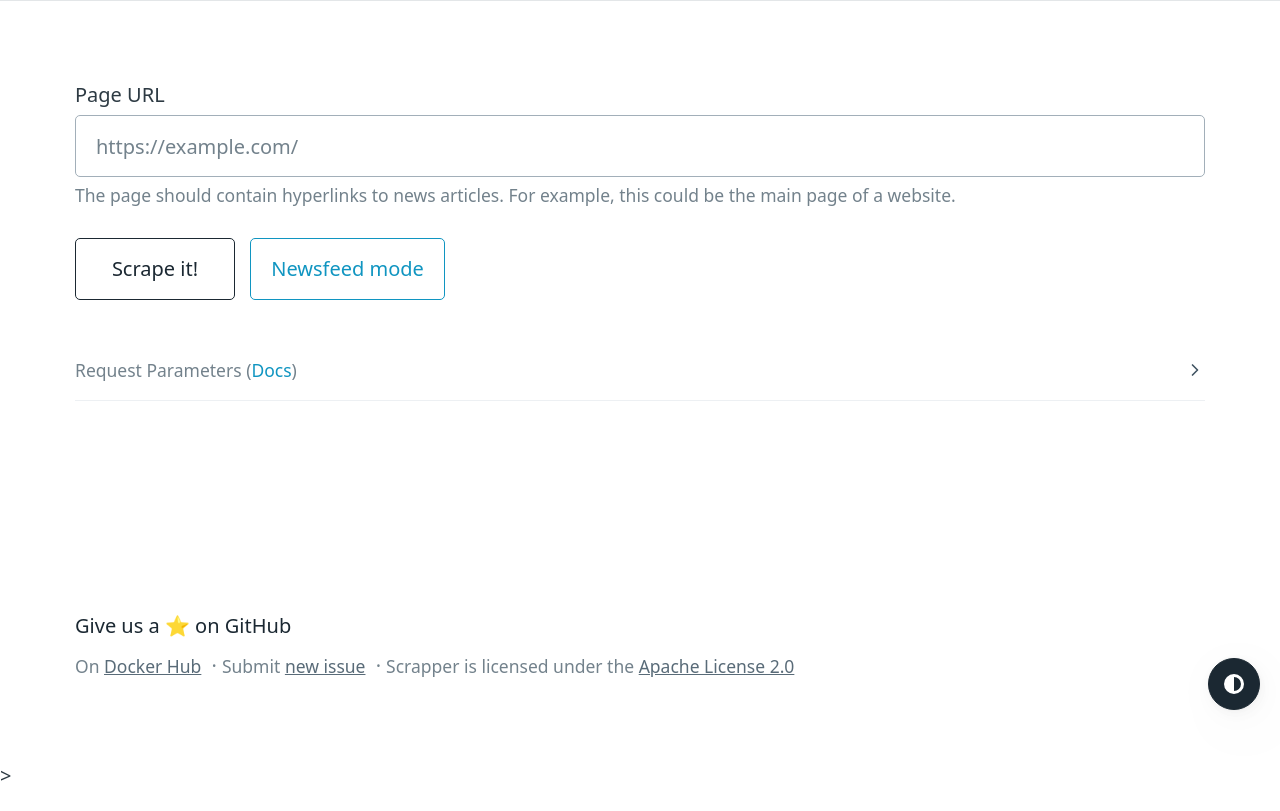
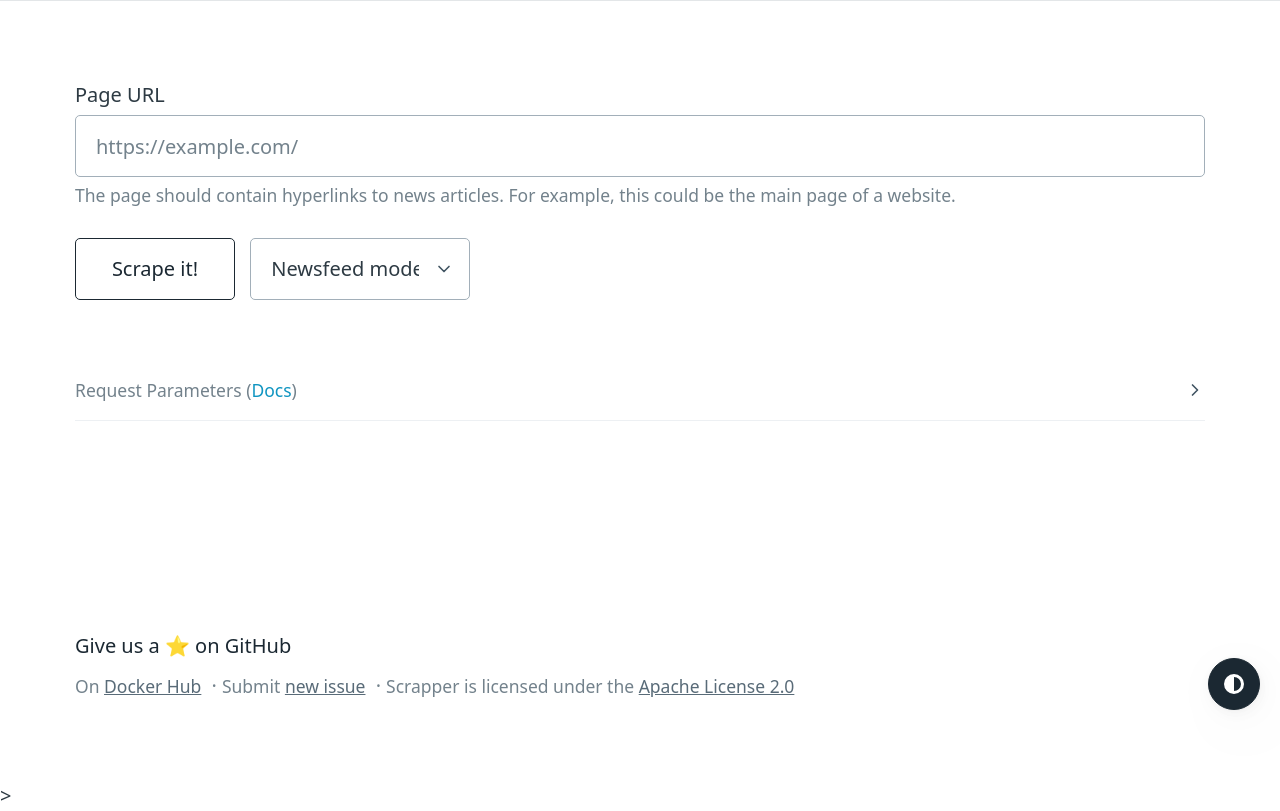
Before and after one commit to amerkurev/scrapper, a Flask app: page /newsfeed-parser in a window 1280 px wide. Shown: the part 70-881 px from the top of the page. Before the commit the page ends 851 px from the top, so only its background shows below. Run offline with Flask 2, Linux system fonts and the light colour scheme.

Commit message:
newsfeed parser mode (alpha)

```diff
--- a/scrapper/parser/links.py
+++ b/scrapper/parser/links.py
@@ -44,7 +44,11 @@ def parse(request, args, _id):
     # median length of text and words more than 40 and 3
     links = []
     for key, group in links_dict.items():
-        stat = get_stat(group)
+        stat = get_stat(
+            group,
+            text_len_threshold=args.text_len_threshold,
+            words_threshold=args.words_threshold,
+        )
         if stat['approved']:
             links.extend(group)
 
@@ -95,11 +99,11 @@ def make_key(link):
     return hashlib.sha1(s.encode()).hexdigest()[:7]  # because 7 chars is enough for uniqueness
 
 
-def get_stat(links):
+def get_stat(links, text_len_threshold, words_threshold):
     # Get stat for group of links
     median_text_len = median([len(x['text']) for x in links])
     median_words_count = median([len(x['words']) for x in links])
-    approved = median_text_len > 40 and median_words_count > 3
+    approved = median_text_len > text_len_threshold and median_words_count > words_threshold
     return {
         'count': len(links),
         'median_text_len': median_text_len,
--- a/scrapper/scripts/parser/links.js
+++ b/scrapper/scripts/parser/links.js
@@ -20,6 +20,8 @@
     function splitIntoWords(str) {
         return str.split(/[\r\n\s]+/).filter(s => s.length > 0);
     }
+
+    let restrictedHrefs = ["", "/", "#", "javascript:void(0)", "javascript:;"];
 
     try {
         // mark elements that are not visible
@@ -54,7 +56,7 @@
             if (seenHrefs.has(href)) continue;
             seenHrefs.add(href);
 
-            if (text && href && href !== "/" && href !== "#" && href !== "javascript:void(0)") {
+            if (text && href && !restrictedHrefs.includes(href)) {
                 // get the computed style of the link and its parent
                 let style = window.getComputedStyle(elements[i]);
                 let parentStyle = window.getComputedStyle(elements[i].parentNode);
--- a/scrapper/static/custom.css
+++ b/scrapper/static/custom.css
@@ -387,9 +387,14 @@ a.logo, a.logo:hover, a.logo:focus, a.logo:active {
   color: var(--h1-color);
 }
 
-a[role=button] {
+a.scrape-it {
   margin-right: 10px;
   min-width: 8rem;
+}
+
+select.select-parser-mode {
+  display: inline-block;
+  width: 11rem;
 }
 
 article.newsfeed ol li {
--- a/scrapper/static/query.js
+++ b/scrapper/static/query.js
@@ -28,7 +28,7 @@
             .join("&");
     };
 
-    let parserMode = document.getElementById("parser-mode");
+    let parserMode = document.getElementById("select-parser-mode");
     let scrapeIt = document.getElementById("scrape-it");
     scrapeIt.addEventListener("click", (e) => {
         e.preventDefault();
--- a/scrapper/templates/index.html
+++ b/scrapper/templates/index.html
@@ -26,7 +26,7 @@
         {% else %}
         <strong><a href="/" class="logo">Scrapper</a></strong>
         {% endif %}
-        <g-emoji class="g-emoji" alias="broom" fallback-src="https://github.githubassets.com/images/icons/emoji/unicode/1f9f9.png">🧹</g-emoji>
+        <span>🧹</span>
       </li>
     </ul>
     <ul>
@@ -42,23 +42,26 @@
       <div>
         <form>
           <label for="url">Page URL</label>
+          <input type="email" id="url" name="email" placeholder="https://example.com/{% if not context.newsfeed %}article.html{% endif %}" required>
           {% if context.newsfeed %}
-          <input type="email" id="url" name="email" placeholder="https://example.com/" required>
           <small>The page should contain hyperlinks to news articles. For example, this could be the main page of a website.</small>
           {% else %}
-          <input type="email" id="url" name="email" placeholder="https://example.com/article.html" required>
           <small>The page should contain the text of the article that needs to be extracted from.</small>
           {% endif %}
         </form>
         <ul id="errors" class="errors">
         </ul>
         <p>
-          <a href="" role="button" class="contrast outline" aria-label="scrape-it" id="scrape-it">Scrape it!</a>
-          {% if context.newsfeed %}
-          <a href="/" role="button" class="outline" id="parser-mode" data-tooltip="Click on the button to switch the parser mode. The current mode is Newsfeed mode.">Newsfeed mode</a>
-          {% else %}
-          <a href="/newsfeed-parser" role="button" class="outline" id="parser-mode" data-tooltip="Click on the button to switch the parser mode. The current mode is Article mode.">Article mode</a>
-          {% endif %}
+          <a href="" role="button" class="contrast outline scrape-it" aria-label="scrape-it" id="scrape-it">Scrape it!</a>
+          <select id="select-parser-mode" class="select-parser-mode" required onchange="location = this.value;">
+            {% if context.newsfeed %}
+            <option value="/">Article mode</option>
+            <option value="/newsfeed-parser" selected>Newsfeed mode</option>
+            {% else %}
+            <option value="/" selected>Article mode</option>
+            <option value="/newsfeed-parser">Newsfeed mode</option>
+            {% endif %}
+          </select>
         </p>
         <br>
         <div>
@@ -79,7 +82,7 @@
   <footer>
     <div class="container">
       <ul>
-        <li><a href="https://github.com/amerkurev/scrapper" class="contrast">Give us a <g-emoji class="g-emoji" alias="star" fallback-src="https://github.githubassets.com/images/icons/emoji/unicode/2b50.png">⭐</g-emoji> on GitHub</a></li>
+        <li><a href="https://github.com/amerkurev/scrapper" class="contrast">Give us a <span>⭐</span> on GitHub</a></li>
       </ul>
       <ul>
         <li><small>On <a href="https://hub.docker.com/r/amerkurev/scrapper" class="secondary">Docker Hub</a></small></li>
--- a/scrapper/templates/view.html
+++ b/scrapper/templates/view.html
@@ -26,7 +26,7 @@
         {% else %}
         <strong><a href="/" class="logo">Scrapper</a></strong>
         {% endif %}
-        <g-emoji class="g-emoji" alias="broom" fallback-src="https://github.githubassets.com/images/icons/emoji/unicode/1f9f9.png">🧹</g-emoji>
+        <span>🧹</span>
       </li>
     </ul>
     <ul>
@@ -70,7 +70,7 @@
   <footer>
     <div class="container">
       <ul>
-        <li><a href="https://github.com/amerkurev/scrapper" class="contrast">Give us a <g-emoji class="g-emoji" alias="star" fallback-src="https://github.githubassets.com/images/icons/emoji/unicode/2b50.png">⭐</g-emoji> on GitHub</a></li>
+        <li><a href="https://github.com/amerkurev/scrapper" class="contrast">Give us a <span>⭐</span> on GitHub</a></li>
       </ul>
       <ul>
         <li><small>On <a href="https://hub.docker.com/r/amerkurev/scrapper" class="secondary">Docker Hub</a></small></li>
--- a/scrapper/util/argutil.py
+++ b/scrapper/util/argutil.py
@@ -196,6 +196,16 @@ OPTIONS = (
     # The number of characters an article must have in order to return a result.
     # The default value is 500.
     ('char-threshold', (is_number, gt(0)), 500),
+
+    # # # Newsfeed parser settings:
+    # The median (middle value) of the link text length in characters. The default value is 40 characters.
+    # Hyperlinks must adhere to this criterion to be included in the results. However, this criterion is not a strict threshold value,
+    # and some links may ignore it.
+    ('text-len-threshold', (is_number, gte(0)), 40),
+    # The median (middle value) of the number of words in the link text. The default value is 3 words.
+    # Hyperlinks must adhere to this criterion to be included in the results. However, this criterion is not a strict threshold value,
+    # and some links may ignore it.
+    ('words-threshold', (is_number, gte(0)), 3),
 )
 
 REQUIRED = ('url',)
```
Also changed, not shown: scrapper/util/htmlutil.py (+10 -2 lines), README.md.
